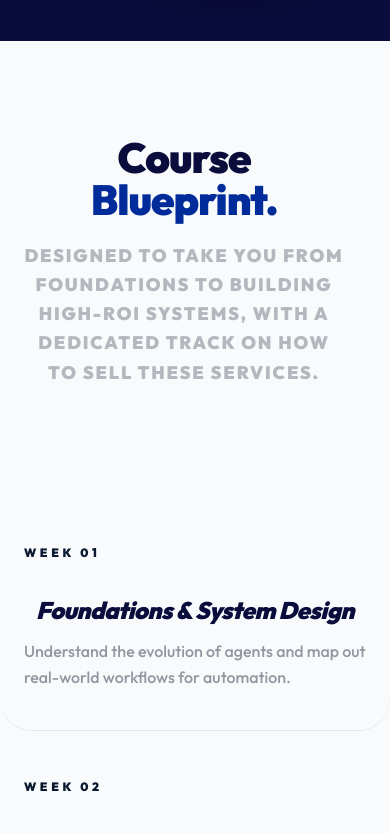
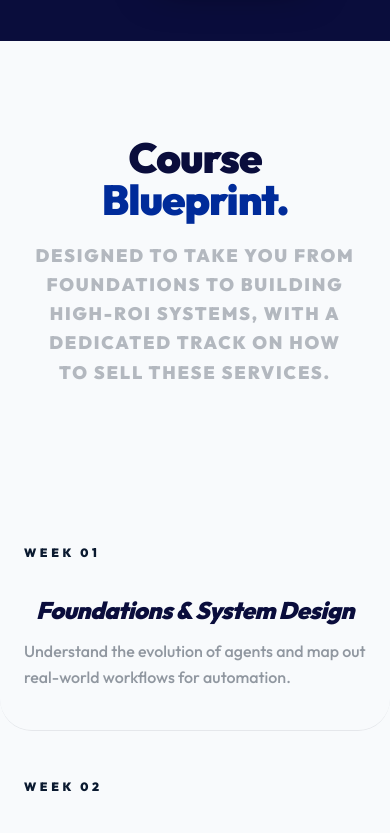
Before and after one commit to AteebAhmedMir/YMF-event-portal, a React (Vite) app: page / in a window 390 px wide. Shown: the part 3980-4813 px from the top of the page. Built offline with nearby package versions, Linux system fonts and the light colour scheme; no server answers.

Commit message:
Content fixed

```diff
--- a/src/components/CurriculumSection.jsx
+++ b/src/components/CurriculumSection.jsx
@@ -11,7 +11,7 @@ const CurriculumSection = () => {
       <div className="absolute bottom-0 right-0 w-[400px] h-[400px] bg-teal-accent/5 blur-[100px] rounded-full translate-x-1/2 translate-y-1/2"></div>
 
       <div className="container mx-auto max-w-7xl relative z-10">
-        <div className="flex flex-col lg:flex-row gap-16 lg:gap-32 items-start">
+        <div className="flex flex-col justify-center items-center lg:flex-row gap-16 lg:gap-32 items-start">
           {/* Left Column */}
           <motion.div
             initial={{ opacity: 0, y: 30 }}
--- a/src/components/EnrollmentSection.jsx
+++ b/src/components/EnrollmentSection.jsx
@@ -483,7 +483,7 @@ const PricingGlassCard = ({
       </div>
     )}
     <p
-      className={`text-[10px] font-black uppercase tracking-[0.4em] mb-12 ${isFeatured ? "text-[#00164d]/60" : "text-white/40"}`}
+      className={`text-[10px] font-black uppercase tracking-[0.4em] mb-12 ${isFeatured ? "text-[#00164d]/60 mt-8 lg:mt-0" : "text-white/40"}`}
     >
       {type}
     </p>
--- a/src/components/Footer.jsx
+++ b/src/components/Footer.jsx
@@ -51,7 +51,7 @@ const Footer = () => {
                 </div>
 
                 {/* Right Inquiry Side */}
-                <div className="text-center lg:text-left lg: mr-24">
+                <div className="text-center lg:text-left lg: mr-24 pl-24">
                   <p className="text-white font-bold mb-1 text-base">
                     For inquiries:
                   </p>
```
